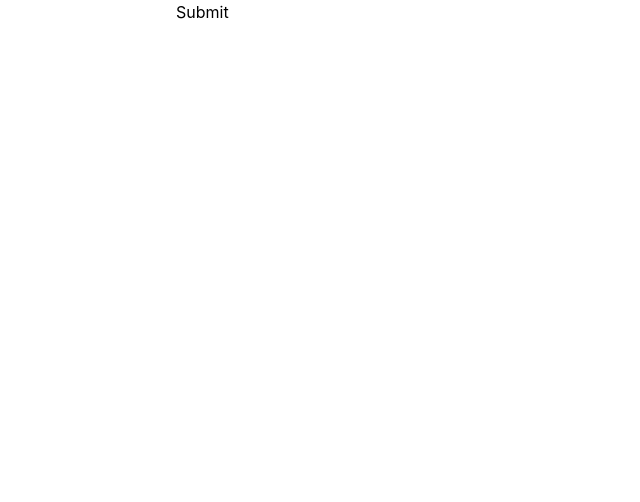
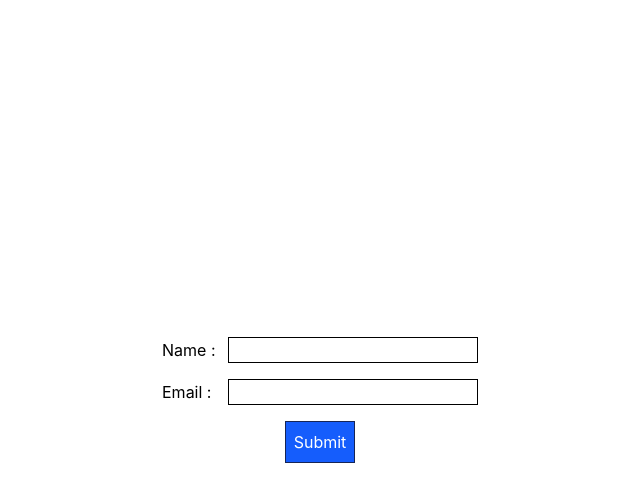
Before and after one commit to Sangeetha-Mani/FoodOrdering-ReactApp, a React (Vite) app: page /login in a window 1280 px wide. Shown: the top 502 px of the page, without its empty margins (320-960 px from the left). Built offline with nearby package versions, Linux system fonts and the light colour scheme.

Commit message:
css added in login component

```diff
--- a/src/component/Login.js
+++ b/src/component/Login.js
@@ -27,9 +27,11 @@ const Login = () => {
     })
 
     return (
-        <div>
-            <form onSubmit={formik.handleSubmit}>
-                <input type="text" name="name" value={formik.values.name}
+        <div className="flex flex-col justify-center items-center h-screen">
+            <form className="flex flex-col items-center"  onSubmit={formik.handleSubmit}>
+                <div className="m-2">
+                <label>Name : </label>
+                <input className="focus ml-2 border border-black" type="text" name="name" value={formik.values.name}
                 onChange={formik.handleChange}
                 onBlur={formik.handleBlur}/>
                 {/* handlechange get the value
@@ -37,10 +39,16 @@ const Login = () => {
                 state of value.name and
                 componeent re-render then update the ui */}
                 {formik.touched.name && formik.errors.name? <div>{formik.errors.name}</div> :null}
-                <input type="email" name="email" value={formik.values.email}
+                </div>
+                <div className="m-2">
+                <label>Email : </label>
+                <input className="ml-3 border border-black" type="email" name="email" value={formik.values.email}
                 onChange={formik.handleChange} onBlur={formik.handleBlur} />
                 {formik.touched.email && formik.errors.email? <div>{formik.errors.email}</div> : null}
-                <button type="submit">Submit</button>
+                </div>
+                <button className="  bg-blue-600 text-white p-2 m-2 border border-blue-950"  type="submit"
+                disabled={!(formik.isValid && formik.dirty)}
+                >Submit</button>
             </form>
 
         </div>
```
